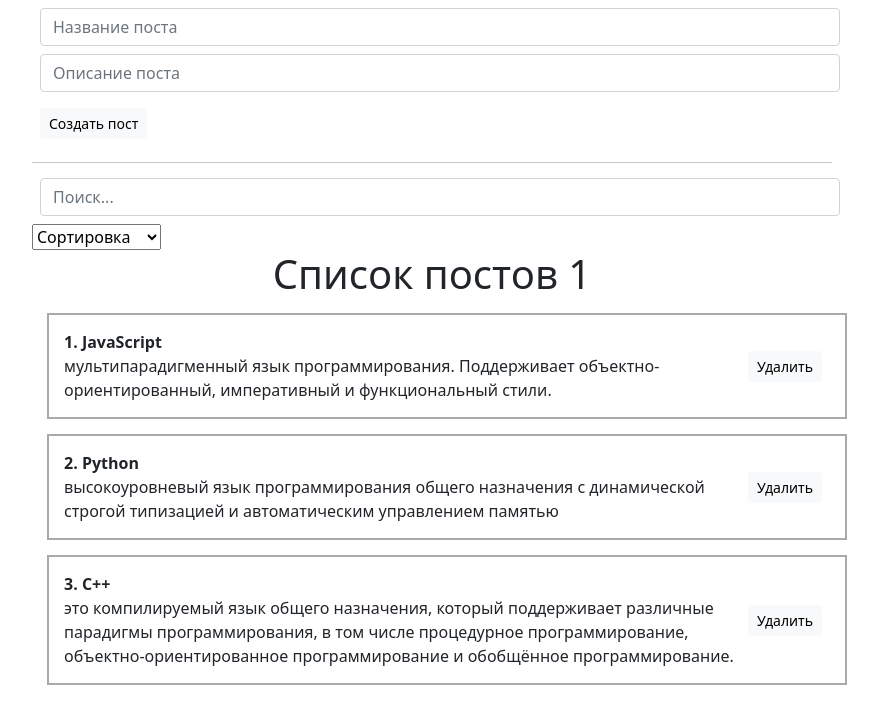
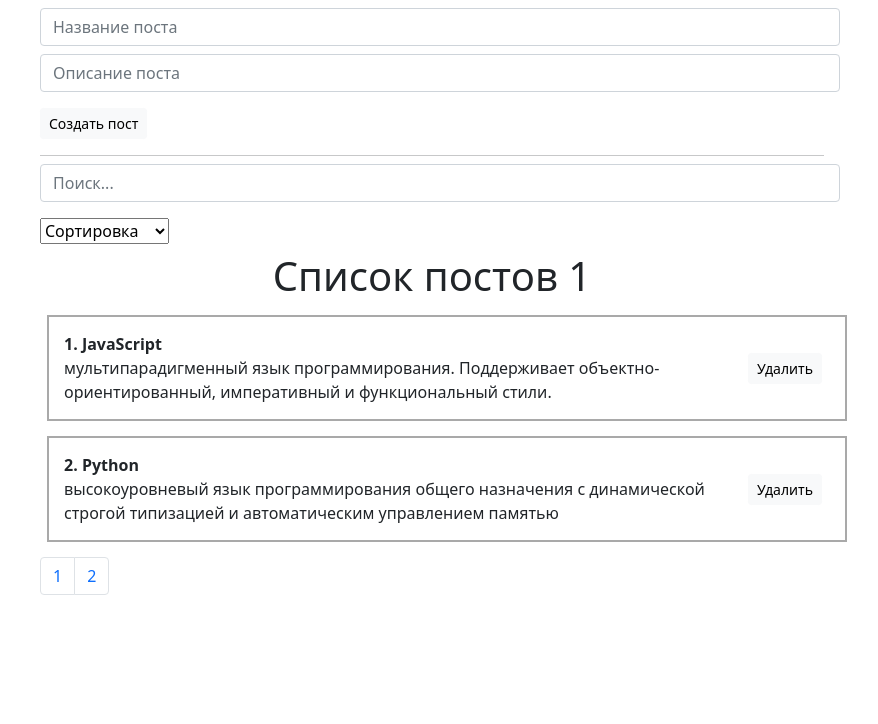
Before and after one commit to yanaBabicheva99/allPracticeReact_01, a React (Create React App) app: page / in a window 1280 px wide. Shown: the top 724 px of the page, without its empty margins (208-1086 px from the left). Built offline with nearby package versions, Linux system fonts and the light colour scheme.

Commit message:
create_pagination

```diff
--- a/package.json
+++ b/package.json
@@ -7,6 +7,7 @@
     "@testing-library/react": "^13.3.0",
     "@testing-library/user-event": "^13.5.0",
     "bootstrap": "^5.1.0",
+    "lodash": "^4.17.21",
     "react": "^18.2.0",
     "react-dom": "^18.2.0",
     "react-scripts": "5.0.1",
--- a/src/App.js
+++ b/src/App.js
@@ -4,6 +4,7 @@ import React, {useRef, useState, useMemo} from "react";
 import PostList from "./components/PostList";
 import PostForm from "./components/PostForm";
 import PostFilter from "./components/postFilter";
+import Pagination from "./components/Pagination";
 
 function App() {
     const [posts, setPosts] = useState([
@@ -38,12 +39,28 @@ function App() {
        return sortedPost.filter(post => post.title.toLowerCase().includes(filter.query.toLowerCase()));
     }, [filter.query, sortedPost])
 
-  return (
+    const countPosts = sortedAndSearchedPost.length;
+    const sizePage = 2;
+    const [current, setCurrent] = useState(1);
+
+    const changeCurrent = function(page) {
+        setCurrent(page);
+    }
+
+    const changePosts = (current, sizePage, posts) => {
+        const firsIndex = (current - 1) * sizePage;
+        return [...posts].splice(firsIndex, sizePage);
+    }
+
+    const handleChange = changePosts(current, sizePage, sortedAndSearchedPost);
+
+    return (
     <div className="App">
         <PostForm create={createPost} />
-        <hr style={{margin: '15px 0'}}/>
+        <hr className='m-2'/>
         <PostFilter filter={filter} setFilter={setFilter}/>
-        <PostList posts={sortedAndSearchedPost} title='Список постов 1' onDelete={removePost}/>
+        <PostList posts={handleChange} title='Список постов 1' onDelete={removePost}/>
+        <Pagination countPosts={countPosts} sizePage={sizePage} changeCurrent={changeCurrent} current={current}/>
     </div>
   );
 }
--- a/src/components/MySelect.jsx
+++ b/src/components/MySelect.jsx
@@ -4,6 +4,7 @@ const MySelect = ({options, defaultValue, value, onChange}) => {
 
     return (
         <select
+            className='m-2'
             value={value}
             onChange={(e) => onChange(e.target.value)}
         >
--- /dev/null
+++ b/src/components/Pagination.jsx
@@ -0,0 +1,27 @@
+import React from 'react';
+import _ from 'lodash';
+const Pagination = ({countPosts, sizePage, changeCurrent, current}) => {
+const countPages = Math.ceil(countPosts/sizePage);
+    // if (countPages === 1) {
+    //     return null;
+    // }
+const arrPages = _.range(1, countPages + 1);
+
+    return (
+        <nav className='m-2'>
+            <ul className="pagination">
+                {arrPages.map(page =>
+                    <li onClick={() => changeCurrent(page)}
+                        key={'page'+ page}
+                        className="page-item">
+                        <a className="page-link">
+                            {page}
+                        </a>
+                    </li>
+                )}
+            </ul>
+        </nav>
+    );
+};
+
+export default Pagination;
```
Also changed, not shown: 1 other file (tests, documents, lock files or other folders).
